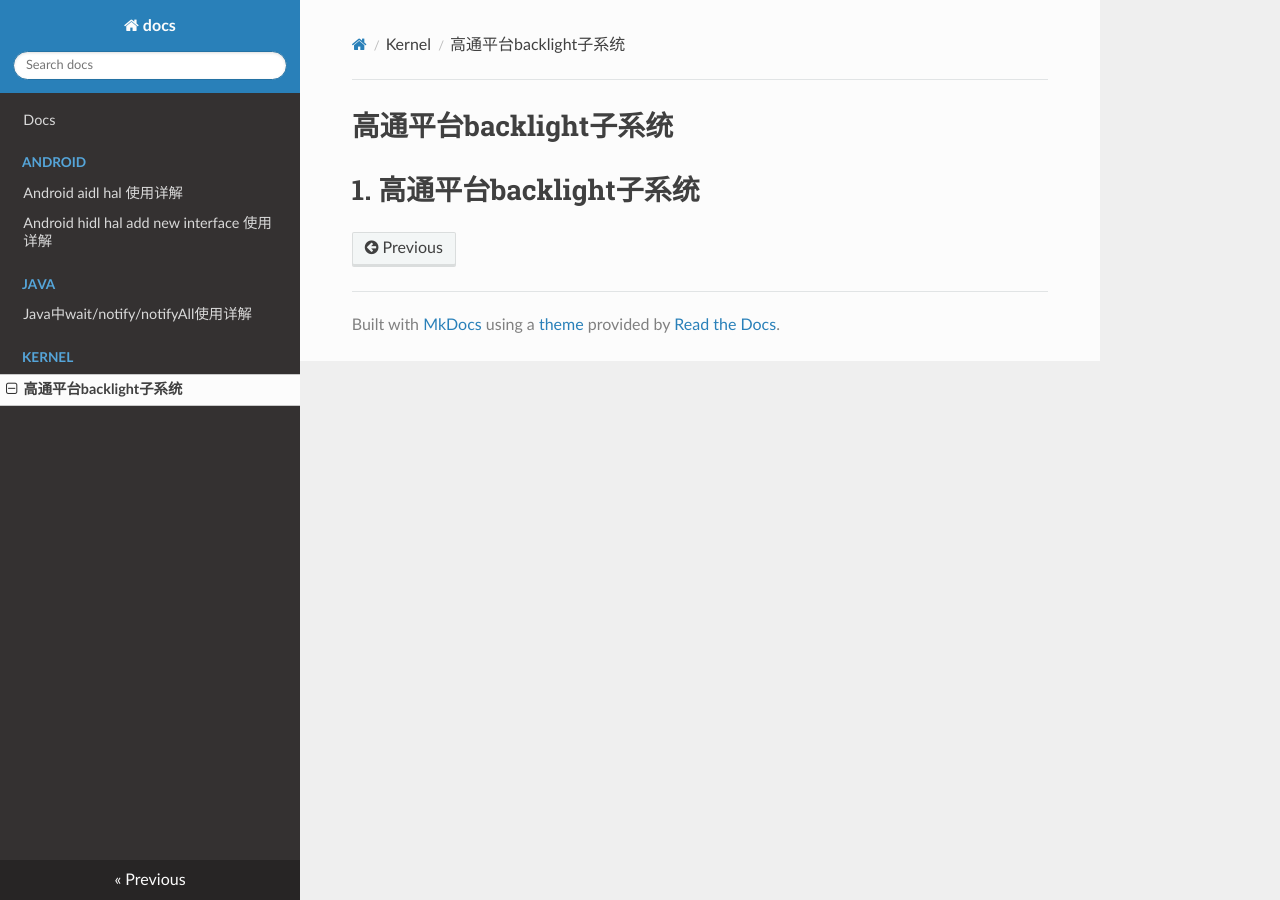
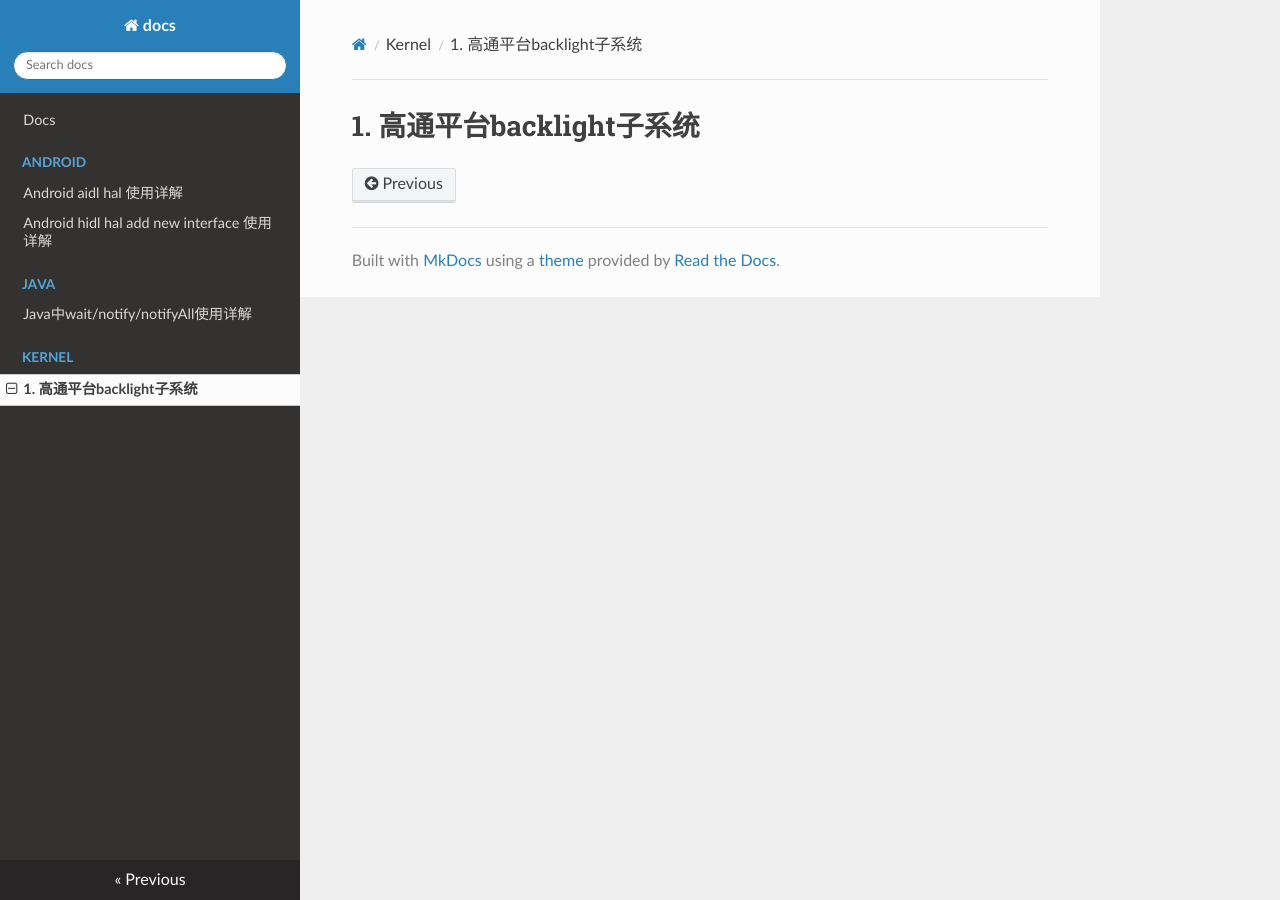
Before and after one commit to ngyzqf/docs, an MkDocs documentation site: the page built from docs/kernel/qualcomm_backlight_subsystem.md, in a window 1280 px wide. Built offline with MkDocs 1.6.1, drawn with Linux system fonts in a browser that asks for light colours; nearby versions of some CDN libraries.

Commit message:
kernel - update
Signed-off-by: guangyuan.niu <guangyuan.niu@t2mobile.com>

```diff
--- a/docs/kernel/qualcomm_backlight_subsystem.md
+++ b/docs/kernel/qualcomm_backlight_subsystem.md
@@ -1,4 +1 @@
-高通平台backlight子系统
-=======================
-
 # 1. 高通平台backlight子系统
```
